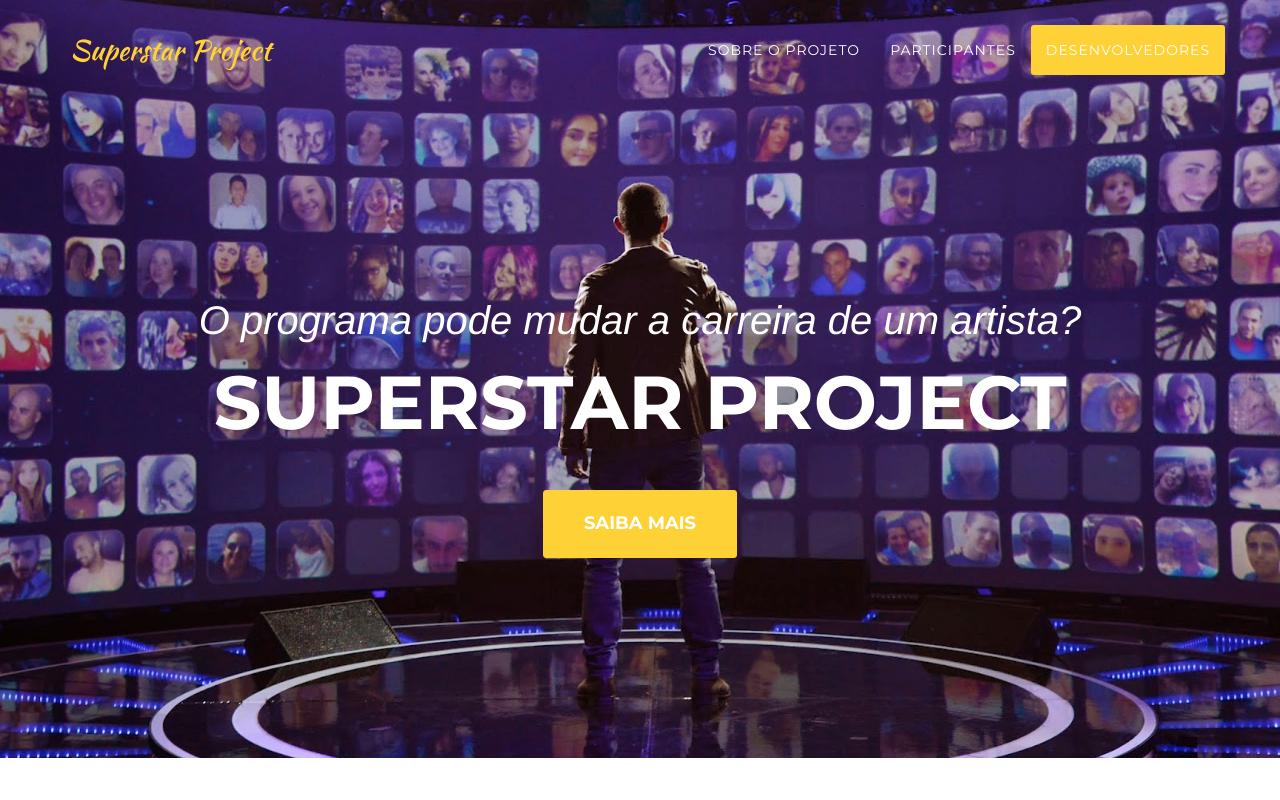
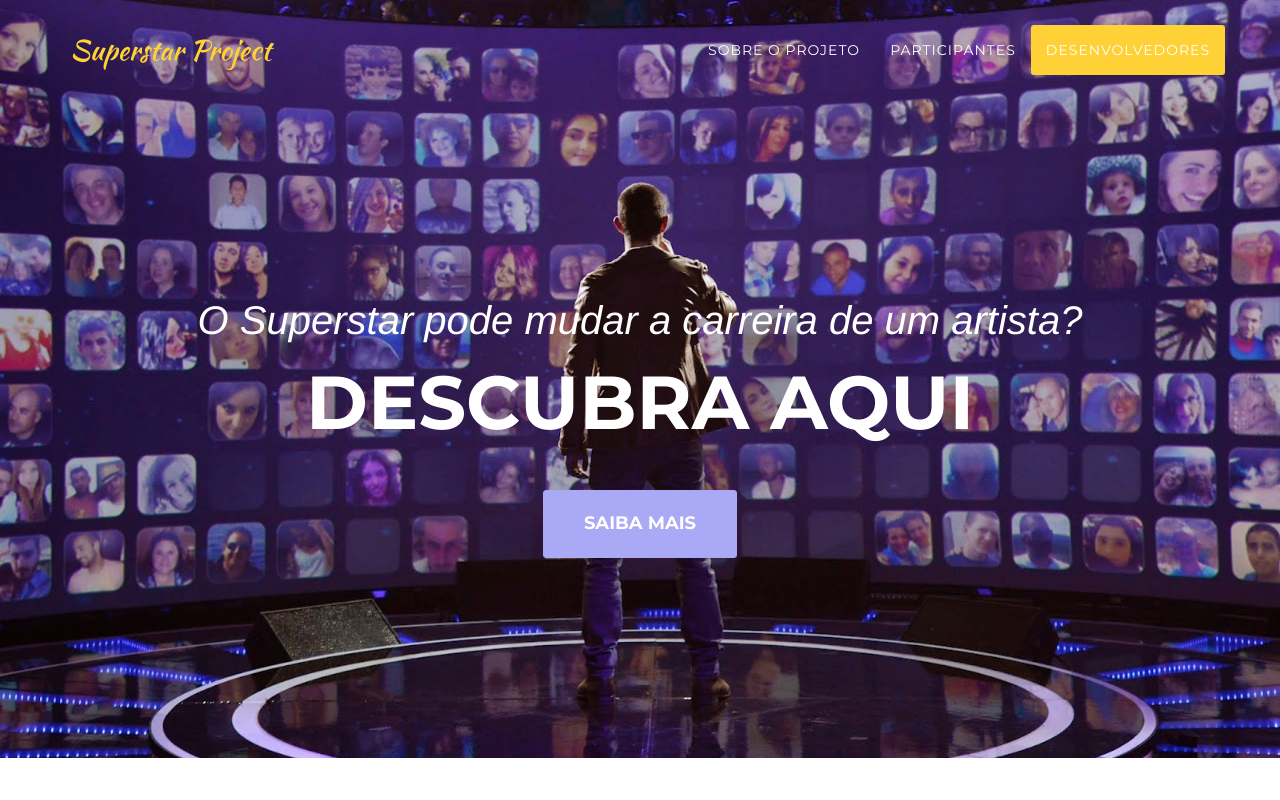
Before and after one commit to carolinass/SuperstarProject, a plain HTML site: page index.html in a window 1280 px wide. Shown: the top 800 px of the page. Drawn offline with nearby package versions, Linux system fonts and the light colour scheme; a web font is replaced by a local one.

Commit message:
changing header

```diff
--- a/css/agency.css
+++ b/css/agency.css
@@ -119,14 +119,14 @@ fieldset[disabled] .btn-primary.active {
 
 .btn-xl {
     padding: 20px 40px;
-    border-color: #fed136;
+    border-color: #A9A9F5;
     border-radius: 3px;
     text-transform: uppercase;
     font-family: Montserrat,"Helvetica Neue",Helvetica,Arial,sans-serif;
     font-size: 18px;
     font-weight: 700;
     color: #fff;
-    background-color: #fed136;
+    background-color: #A9A9F5;
 }
 
 .btn-xl:hover,
--- a/index.html
+++ b/index.html
@@ -75,8 +75,8 @@
     <header>
         <div class="container">
             <div class="intro-text">
-                <div class="intro-lead-in">O programa pode mudar a carreira de um artista?</div>
-                <div class="intro-heading">Superstar Project</div>
+                <div class="intro-lead-in">O Superstar pode mudar a carreira de um artista?</div>
+                <div class="intro-heading">Descubra aqui</div>
                 <a href="#services" class="page-scroll btn btn-xl">Saiba Mais</a>
             </div>
         </div>
@@ -137,7 +137,7 @@
                                 <i class="fa fa-plus fa-3x"></i>
                             </div>
                         </div>
-                        <img src="img/portfolio/roundicons.png" class="img-responsive" alt="">
+                        <img src="img/portfolio/malta.jpg" class="img-responsive" alt="">
                     </a>
                     <div class="portfolio-caption">
                         <h4>Malta</h4>
@@ -151,7 +151,7 @@
                                 <i class="fa fa-plus fa-3x"></i>
                             </div>
                         </div>
-                        <img src="img/portfolio/startup-framework.png" class="img-responsive" alt="">
+                        <img src="img/portfolio/luan.jpg" class="img-responsive" alt="">
                     </a>
                     <div class="portfolio-caption">
                         <h4>Luan Estilizado</h4>
```
Also changed, not shown: img/portfolio/luan.jpg (added), img/portfolio/malta.jpg (added), 1 other file.
